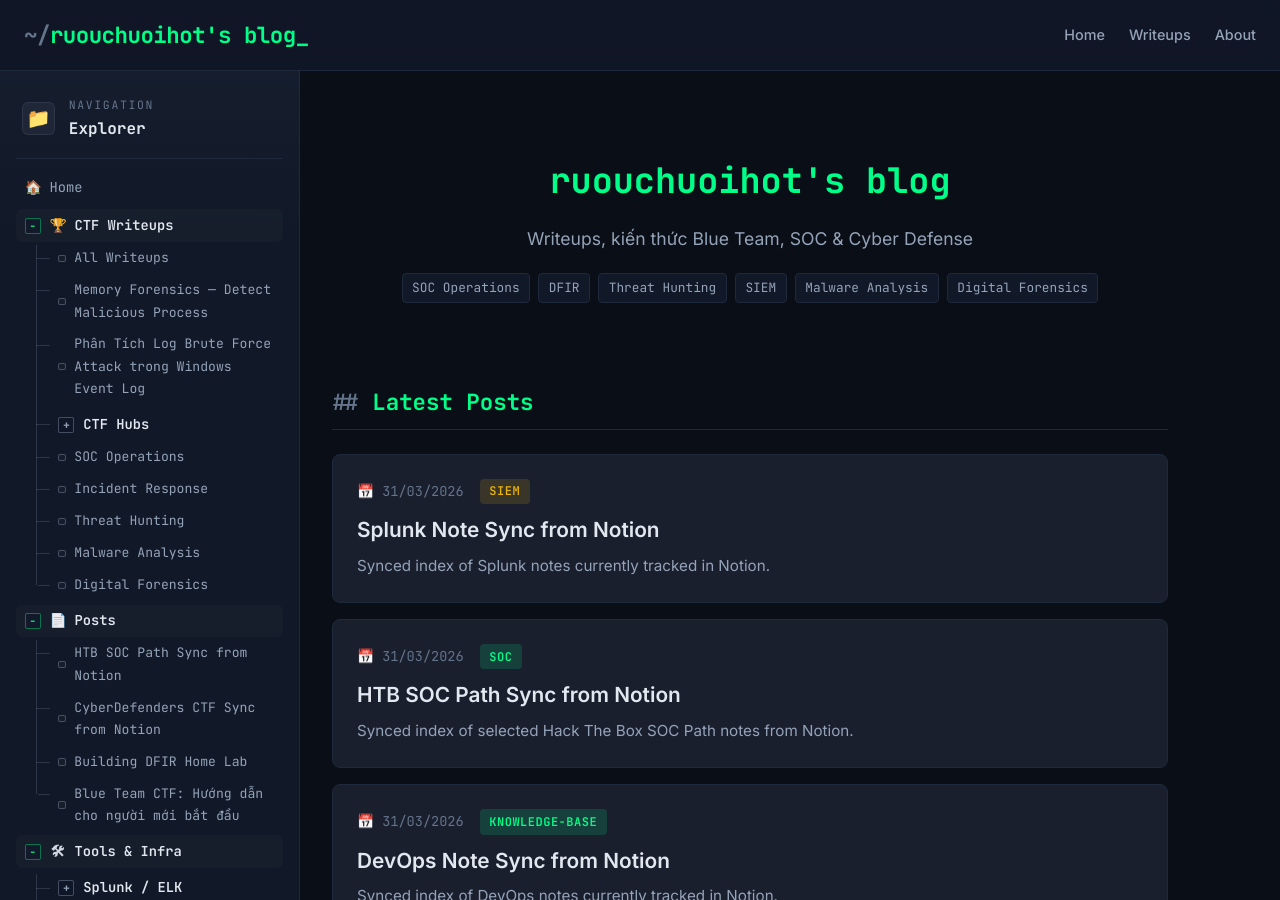
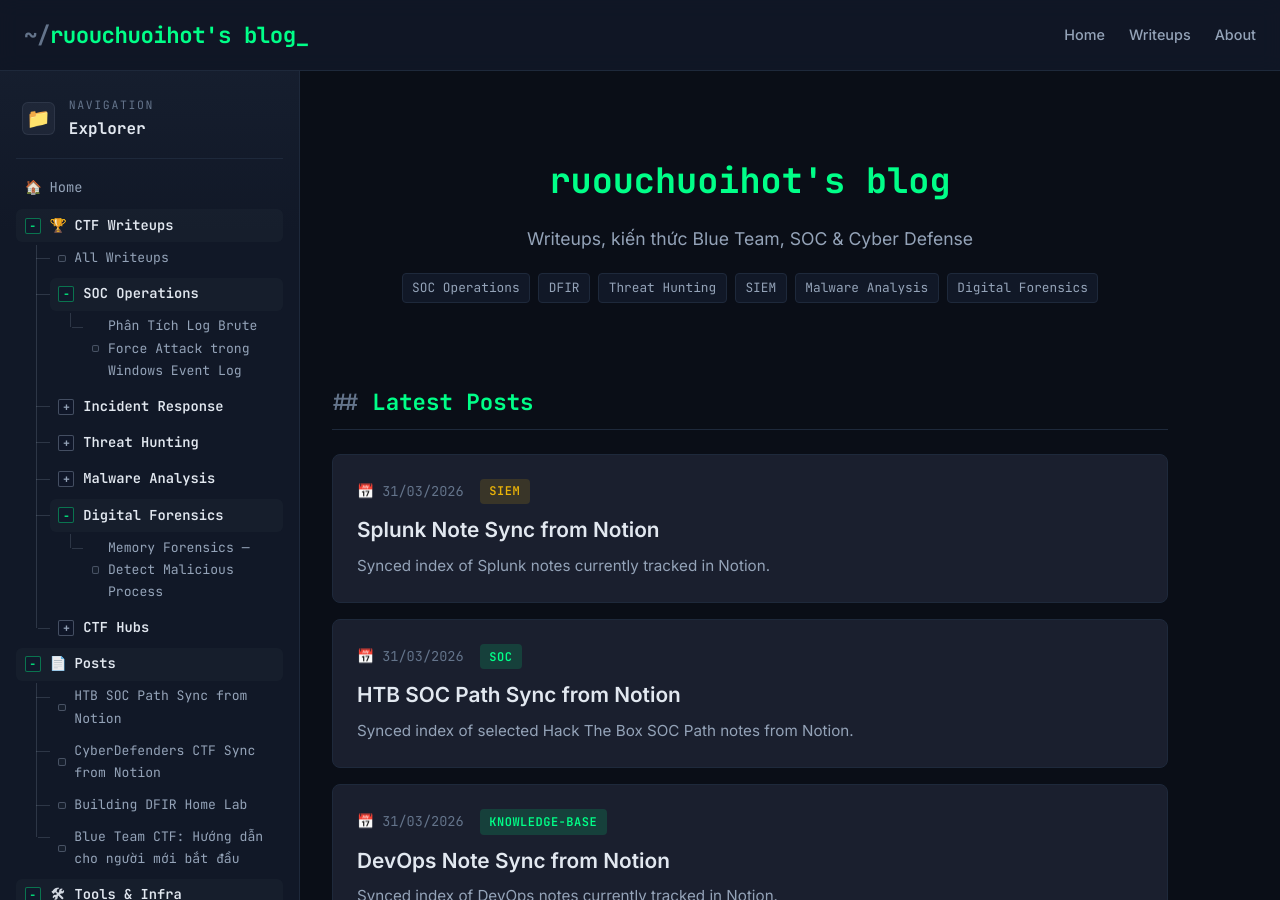
Before and after one commit to ruouchuoihot/ruouchuoihot.github.io, a Jekyll site: the page built from index.html, in a window 1280 px wide and 900 px high. Built offline with Jekyll 4.4.1, drawn with Linux system fonts in a browser that asks for light colours.

Commit message:
Group writeups by category in sidebar

```diff
--- a/_layouts/default.html
+++ b/_layouts/default.html
@@ -53,12 +53,92 @@
             </summary>
             <ul class="tree-children">
               <li class="tree-node"><a class="tree-link" href="{{ '/writeups' | relative_url }}">All Writeups</a></li>
-              {% assign sidebar_writeups = site.writeups | sort: 'title' %}
-              {% for writeup in sidebar_writeups %}
+
+              <li class="tree-node tree-node-branch">
+                <details class="tree-group" open>
+                  <summary class="tree-branch-label tree-branch-label-sub">
+                    <span class="tree-branch-link">SOC Operations</span>
+                  </summary>
+                  <ul class="tree-children">
+                    {% for writeup in site.writeups %}
+                      {% if writeup.category == "soc" %}
                         <li class="tree-node">
                           <a class="tree-link" href="{{ writeup.url | relative_url }}">{{ writeup.title }}</a>
                         </li>
+                      {% endif %}
                     {% endfor %}
+                  </ul>
+                </details>
+              </li>
+
+              <li class="tree-node tree-node-branch">
+                <details class="tree-group">
+                  <summary class="tree-branch-label tree-branch-label-sub">
+                    <span class="tree-branch-link">Incident Response</span>
+                  </summary>
+                  <ul class="tree-children">
+                    {% for writeup in site.writeups %}
+                      {% if writeup.category == "incident-response" %}
+                        <li class="tree-node">
+                          <a class="tree-link" href="{{ writeup.url | relative_url }}">{{ writeup.title }}</a>
+                        </li>
+                      {% endif %}
+                    {% endfor %}
+                  </ul>
+                </details>
+              </li>
+
+              <li class="tree-node tree-node-branch">
+                <details class="tree-group">
+                  <summary class="tree-branch-label tree-branch-label-sub">
+                    <span class="tree-branch-link">Threat Hunting</span>
+                  </summary>
+                  <ul class="tree-children">
+                    {% for writeup in site.writeups %}
+                      {% if writeup.category == "threat-hunting" %}
+                        <li class="tree-node">
+                          <a class="tree-link" href="{{ writeup.url | relative_url }}">{{ writeup.title }}</a>
+                        </li>
+                      {% endif %}
+                    {% endfor %}
+                  </ul>
+                </details>
+              </li>
+
+              <li class="tree-node tree-node-branch">
+                <details class="tree-group">
+                  <summary class="tree-branch-label tree-branch-label-sub">
+                    <span class="tree-branch-link">Malware Analysis</span>
+                  </summary>
+                  <ul class="tree-children">
+                    {% for writeup in site.writeups %}
+                      {% if writeup.category == "malware" %}
+                        <li class="tree-node">
+                          <a class="tree-link" href="{{ writeup.url | relative_url }}">{{ writeup.title }}</a>
+                        </li>
+                      {% endif %}
+                    {% endfor %}
+                  </ul>
+                </details>
+              </li>
+
+              <li class="tree-node tree-node-branch">
+                <details class="tree-group" open>
+                  <summary class="tree-branch-label tree-branch-label-sub">
+                    <span class="tree-branch-link">Digital Forensics</span>
+                  </summary>
+                  <ul class="tree-children">
+                    {% for writeup in site.writeups %}
+                      {% if writeup.category == "dfir" or writeup.category == "forensics" %}
+                        <li class="tree-node">
+                          <a class="tree-link" href="{{ writeup.url | relative_url }}">{{ writeup.title }}</a>
+                        </li>
+                      {% endif %}
+                    {% endfor %}
+                  </ul>
+                </details>
+              </li>
+
               <li class="tree-node tree-node-branch">
                 <details class="tree-group">
                   <summary class="tree-branch-label tree-branch-label-sub">
@@ -67,23 +147,29 @@
                   <ul class="tree-children">
                     {% for post in site.posts %}
                       {% if post.tags contains 'ctf' or post.tags contains 'writeups' %}
+                        {% if post.title == "CyberDefenders CTF Sync from Notion" %}
+                          <li class="tree-node tree-node-branch">
+                            <details class="tree-group" open>
+                              <summary class="tree-branch-label tree-branch-label-sub">
+                                <span class="tree-branch-link">CyberDefenders</span>
+                              </summary>
+                              <ul class="tree-children">
                                 <li class="tree-node">
-                          {% if post.title == "CyberDefenders CTF Sync from Notion" %}
-                            <a class="tree-link" href="{{ post.url | relative_url }}">CyberDefenders CTF</a>
+                                  <a class="tree-link" href="{{ post.url | relative_url }}">All CyberDefenders Writeups</a>
+                                </li>
+                              </ul>
+                            </details>
+                          </li>
                         {% else %}
+                          <li class="tree-node">
                             <a class="tree-link" href="{{ post.url | relative_url }}">{{ post.title }}</a>
+                          </li>
                         {% endif %}
-                        </li>
                       {% endif %}
                     {% endfor %}
                   </ul>
                 </details>
               </li>
-              <li class="tree-node"><a class="tree-link" href="#">SOC Operations</a></li>
-              <li class="tree-node"><a class="tree-link" href="#">Incident Response</a></li>
-              <li class="tree-node"><a class="tree-link" href="#">Threat Hunting</a></li>
-              <li class="tree-node"><a class="tree-link" href="#">Malware Analysis</a></li>
-              <li class="tree-node"><a class="tree-link" href="#">Digital Forensics</a></li>
             </ul>
           </details>
         </li>
```
Also changed, not shown: 1 other file. Lines whose indentation alone changed are shown as unchanged.
